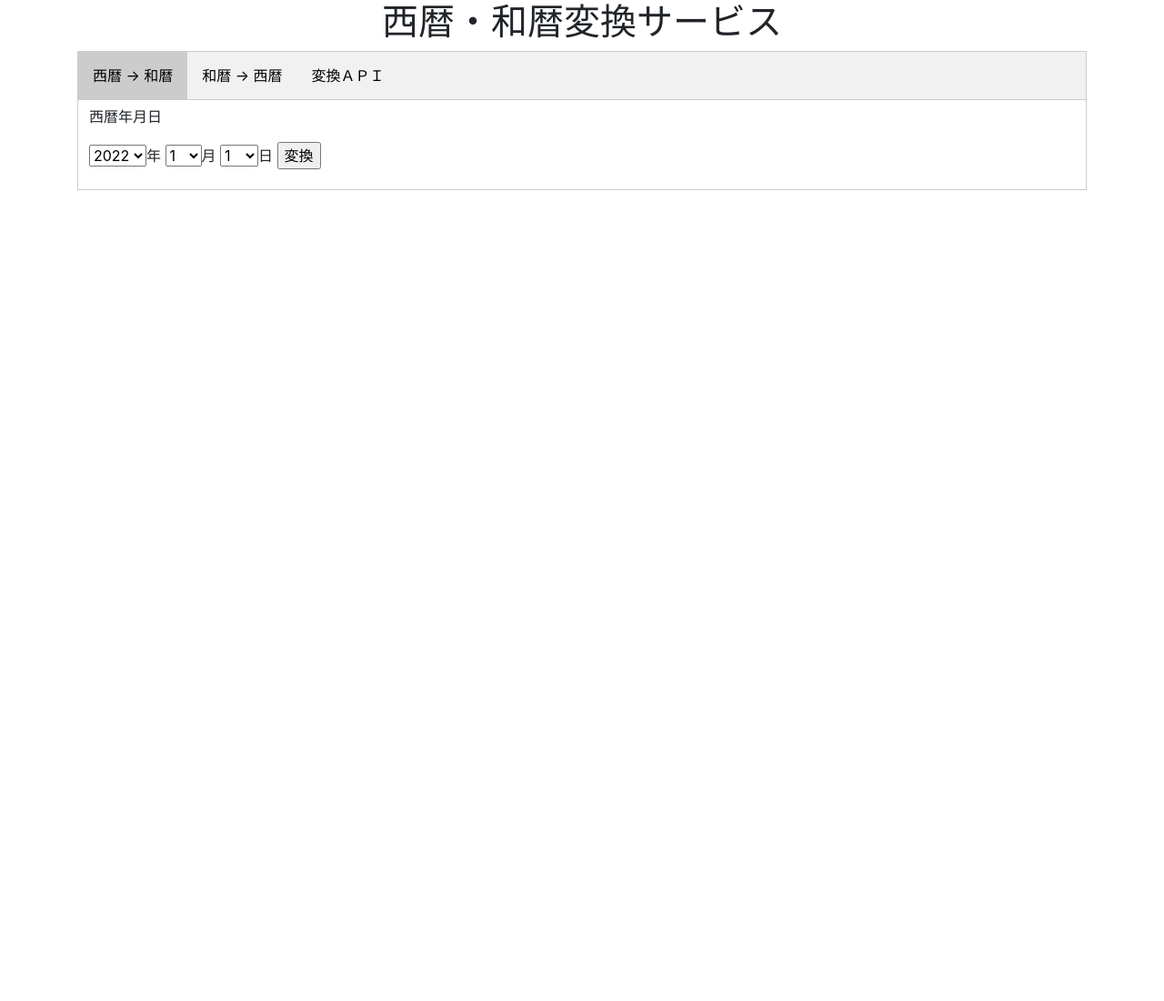
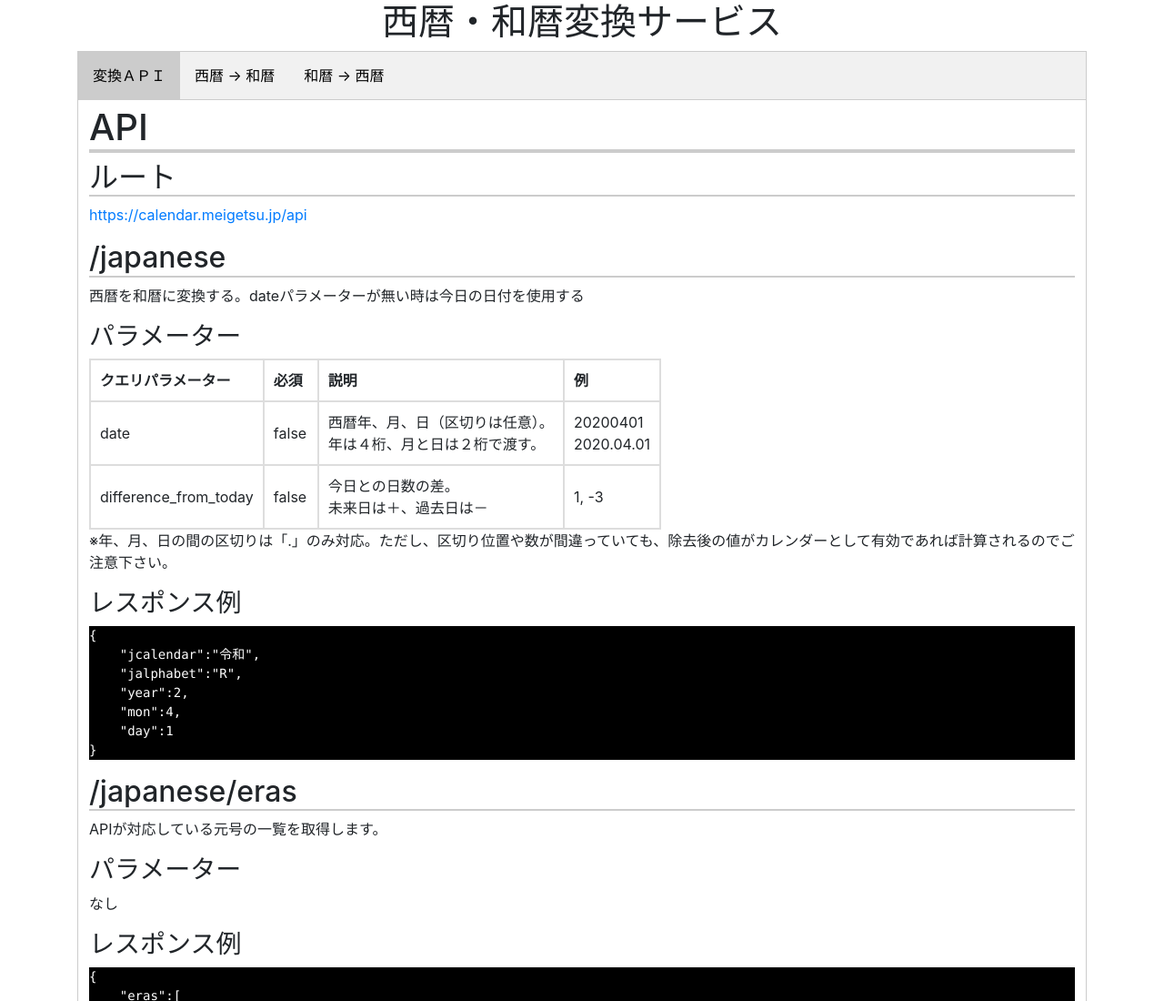
Before and after one commit to AinoMegumi/-CalendarServer, a website: page wwwroot/index.html in a window 1280 px wide. Shown: the top 1100 px of the page at 91% size. Before the commit the page ends 800 px from the top, so only its background shows below. Drawn offline with nearby package versions, Linux system fonts and the light colour scheme; no server answers.

Commit message:
change view order

```diff
--- a/wwwroot/index.html
+++ b/wwwroot/index.html
@@ -22,10 +22,11 @@
     </header>
     <div class="container">
         <div class="tab">
-            <button class="tablinks" onclick="openTab(event, 'anno_to_jp')" id="defaultOpen">西暦 -> 和暦</button>
+            <button class="tablinks" onclick="openTab(event, 'api_reference')" id="defaultOpen">変換ＡＰＩ</button>
+            <button class="tablinks" onclick="openTab(event, 'anno_to_jp')">西暦 -> 和暦</button>
             <button class="tablinks" onclick="openTab(event, 'jp_to_anno')">和暦 -> 西暦</button>
-            <button class="tablinks" onclick="openTab(event, 'api_reference')">変換ＡＰＩ</button>
         </div>
+        <div id="api_reference" class="tabcontent"></div>
         <div id="anno_to_jp" class="tabcontent">
             <section>
                 <p>西暦年月日</p>
@@ -78,7 +79,6 @@
                 </p>
             </section>
         </div>
-        <div id="api_reference" class="tabcontent"></div>
     </div>
 </body>
 </html>
```
